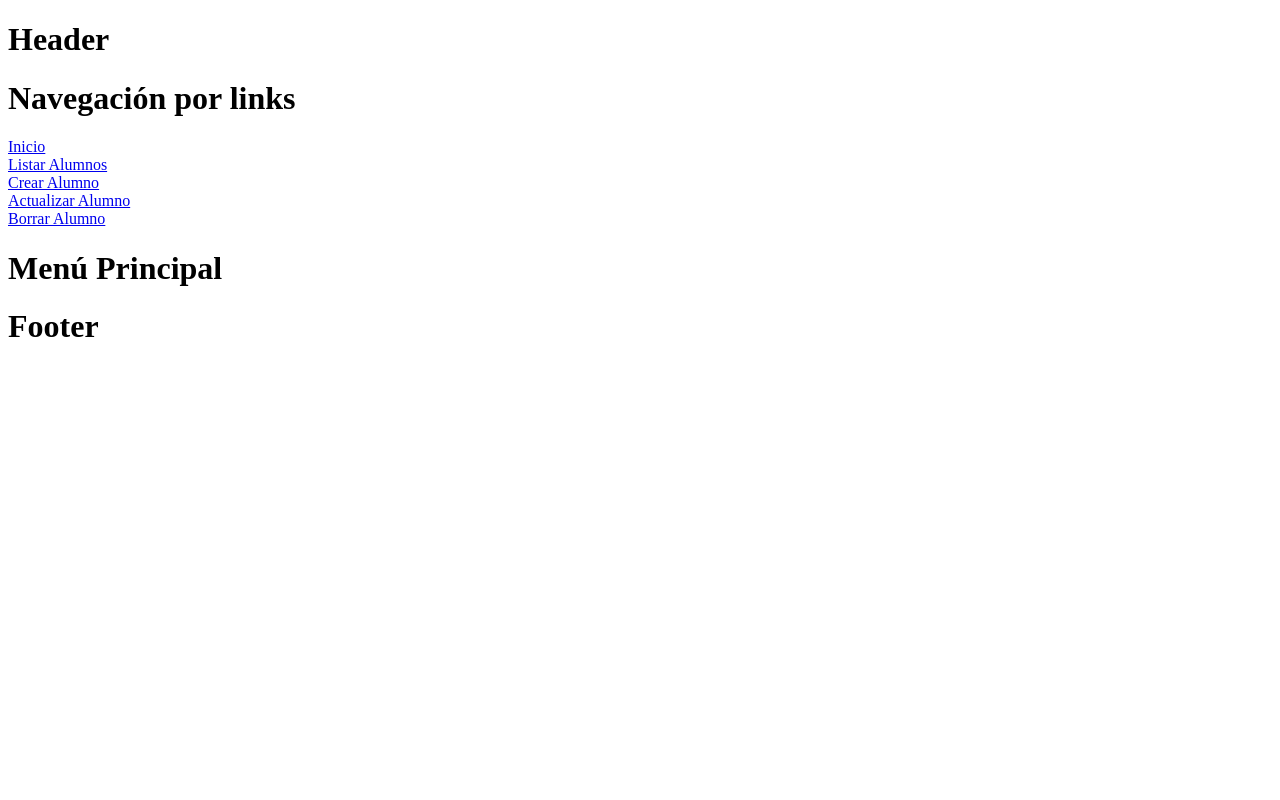
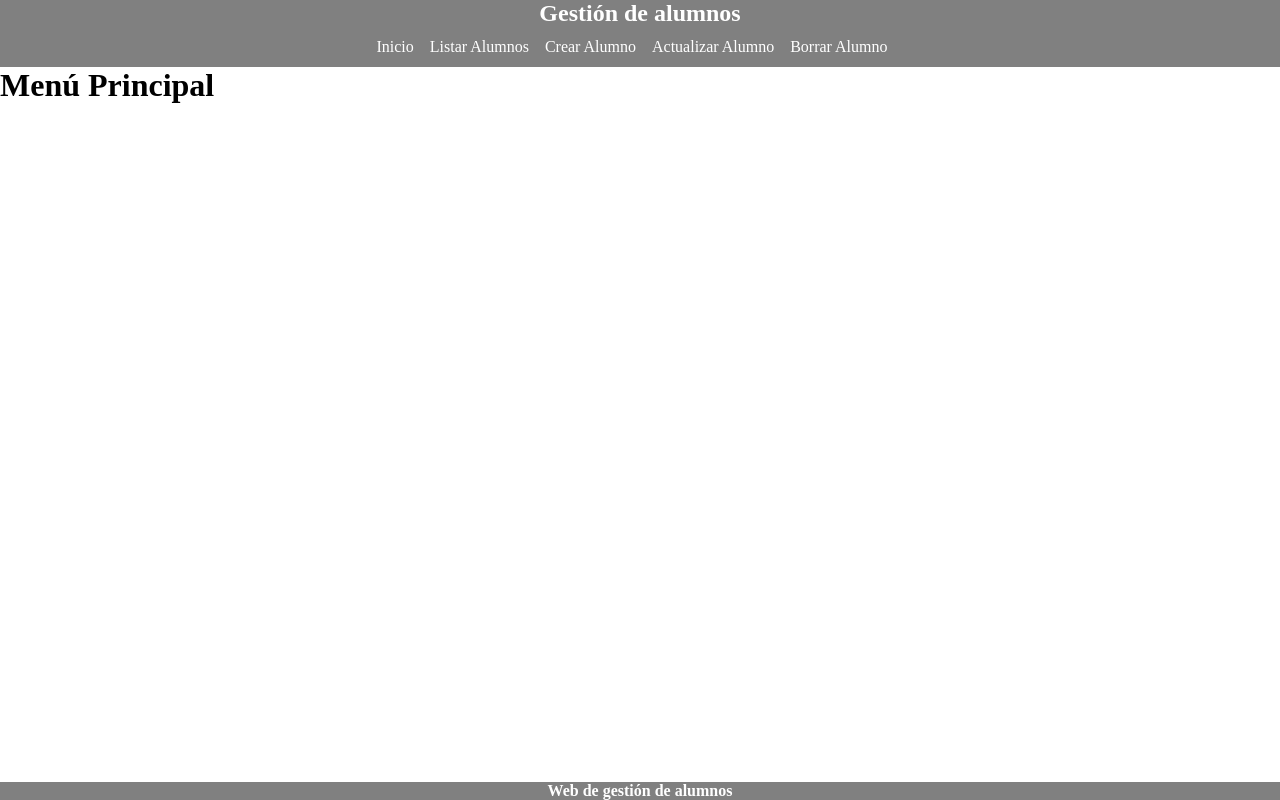
Before and after one commit to bryanStv/ReactCRUDConEnrutamiento-P2, a React (Vite) app: page / in a window 1280 px wide. Built offline with nearby package versions, Linux system fonts and the light colour scheme.

Commit message:
Estilado y optimizado rutas

```diff
--- a/src/components/Fixed/Footer/Footer.css
+++ b/src/components/Fixed/Footer/Footer.css
@@ -0,0 +1,12 @@
+footer {
+    background-color: grey;
+    position: fixed;
+    bottom: 0;
+    left: 0;
+    width: 100%;
+    text-align: center;
+}
+
+footer h4{
+    color: white;
+}
--- a/src/components/Fixed/Footer/Footer.jsx
+++ b/src/components/Fixed/Footer/Footer.jsx
@@ -3,7 +3,7 @@ import './Footer.css'
 export const Footer = () => {
     return (
         <footer>
-            <h1>Footer</h1>
+            <h4>Web de gestión de alumnos</h4>
         </footer>
     )
 }
--- a/src/components/Fixed/Header/Header.css
+++ b/src/components/Fixed/Header/Header.css
@@ -0,0 +1,36 @@
+header{
+  background-color: grey;
+  color: white;
+}
+
+header h1{
+  font-size: 24px;
+  font-weight: bold;
+  margin: 0;
+  padding: 0;
+  text-align: center;
+}
+
+nav {
+  display: flex;
+  flex-direction: row;
+  align-items: center;
+  justify-content: space-around;
+  height: 2.5em;
+}
+
+nav ul {
+  list-style: none;
+  padding: 0;
+  margin: 0;
+  display: flex;
+}
+
+nav ul li {
+  margin-right: 1em;
+}
+
+nav ul li a {
+  text-decoration: none;
+  color: white;
+}
--- a/src/components/Fixed/Header/Header.jsx
+++ b/src/components/Fixed/Header/Header.jsx
@@ -4,21 +4,27 @@ import { Link } from "react-router-dom";
 
 export const Header = () => {
     return (
-      <header className="">
-        <h1>Header</h1>
-
-        <div className="home">
-          <h1>Navegación por links</h1>
-          <Link to="/">Inicio</Link>
-          <br />
-          <Link to="/alumnos/listar-alumnos">Listar Alumnos</Link>
-          <br />
-          <Link to="/alumnos/crear">Crear Alumno</Link>
-          <br />
-          <Link to="/alumnos/actualizar">Actualizar Alumno</Link>
-          <br />
-          <Link to="/alumnos/borrar">Borrar Alumno</Link>
-        </div>
+      <header>
+        <h1>Gestión de alumnos</h1>
+        <nav className="header-barra-nav">
+          <ul>
+            <li>
+              <Link to="/">Inicio</Link>
+            </li>
+            <li>
+              <Link to="/alumnos/listar-alumnos">Listar Alumnos</Link>
+            </li>
+            <li>
+              <Link to="/alumnos/crear">Crear Alumno</Link>
+            </li>
+            <li>
+              <Link to="/alumnos/actualizar">Actualizar Alumno</Link>
+            </li>
+            <li>
+              <Link to="/alumnos/borrar">Borrar Alumno</Link>
+            </li>
+          </ul>
+        </nav>
       </header>
     );
 }
--- a/src/index.css
+++ b/src/index.css
@@ -66,3 +66,8 @@ button:focus-visible {
     background-color: #f9f9f9;
   }
 }*/
+
+*{
+  margin: 0;
+  padding: 0;
+}
--- a/src/pages/Alumnos/ActualizarAlumno/ActualizarAlumno.jsx
+++ b/src/pages/Alumnos/ActualizarAlumno/ActualizarAlumno.jsx
@@ -1,13 +1,13 @@
 import './ActualizarAlumno.css'
 import { useState, useEffect } from "react";
-import { Link } from 'react-router-dom';
+import { Link, useLocation } from 'react-router-dom';
 
 import { BuscarAlumno } from '../../../components/Funcionalidades/BuscarAlumno';
 
 export const ActualizarAlumno = () => {
-  useEffect(() => {
-    document.title = "Actualizar alumno";
-  }, []);
+  const location = useLocation();
+  location.pathname;
+  document.title = "Actualizar alumno";
 
   return (
       <>
@@ -126,31 +126,3 @@ function Actualizar(){
     )
 
 }
-
-{/*<div className="formularioCrearAlumno">
-    <form onSubmit={actualizarFormulario}>
-        <label>ID:</label>
-        <input type="text" value={id} onChange={(e) => setId(e.target.value)}/>
-        <label>Nombre:</label>
-        <input type="text" value={nombre} onChange={(e) => setNombre(e.target.value)}/>
-        <br/>
-        <label>Apellido:</label>
-        <input type="text" value={apellido} onChange={(e) => setApellido(e.target
-        .value)}/>
-        <br/>
-        <label>Correo:</label>
-        <input type="email" value={correo} onChange={(e) => setCorreo(e.target
-        .value)}/>
-        <br/>
-        <label>Telefono:</label>
-        <input type="text" value={telefono} onChange={(e) => setTelefono(e.target
-        .value)}/>
-        <br/>
-        <label>Direccion:</label>
-        <input type="text" value={direccion} onChange={(e) => setDireccion(e.target
-        .value)}/>
-        <br/>
-        <button type="submit">Actualizar Alumno</button>
-        <button type="reset">Resetear</button>
-    </form>
-</div>*/}
--- a/src/pages/Alumnos/BorrarAlumno/BorrarAlumno.jsx
+++ b/src/pages/Alumnos/BorrarAlumno/BorrarAlumno.jsx
@@ -1,14 +1,12 @@
 import "./BorrarAlumno.css"
 
-import { useState,useEffect } from "react";
+import { useState } from "react";
 import { Link } from "react-router-dom";
 
 import { BuscarAlumno } from "../../../components/Funcionalidades/BuscarAlumno";
 
 export const BorrarAlumno = () => {
-    useEffect(() => {
-        document.title = "Borrar Alumno";
-    }, []);
+    document.title = "Borrar Alumno";
 
     return (
         <>
--- a/src/pages/Alumnos/CrearAlumno/CrearAlumno.jsx
+++ b/src/pages/Alumnos/CrearAlumno/CrearAlumno.jsx
@@ -1,12 +1,10 @@
 import "./CrearAlumno.css"
 
-import { useState,useEffect } from "react";
+import { useState } from "react";
 import { Link } from "react-router-dom";
 
 export const CrearAlumno = () => {
-  useEffect(() => {
-    document.title = "Crear Alumno";
-  }, []);
+  document.title = "Crear Alumno";
 
   return (
     <>
--- a/src/pages/Alumnos/ListarAlumnos/ListarAlumnos.jsx
+++ b/src/pages/Alumnos/ListarAlumnos/ListarAlumnos.jsx
@@ -3,9 +3,7 @@ import { useState, useEffect } from 'react';
 import { Link } from 'react-router-dom';
 
 export const Alumnos = () => {
-    useEffect(() => {
-        document.title = "Lista de Alumnos";
-      }, []);
+    document.title = "Lista de Alumnos";
 
     return (
         <>
--- a/src/pages/Home/Home.jsx
+++ b/src/pages/Home/Home.jsx
@@ -1,11 +1,7 @@
 import './Home.css'
-import { Link } from 'react-router-dom';
-import { useEffect } from 'react';
 
 export const Home = () => {
-    useEffect(() => {
-        document.title = "Enrutamiento en React";
-    }, []);
+    document.title = "Enrutamiento en React";
 
     return (<h1>Menú Principal</h1>)
 }
```
Also changed, not shown: package.json (+40 -1 lines), 1 other file (tests, documents, lock files or other folders).
